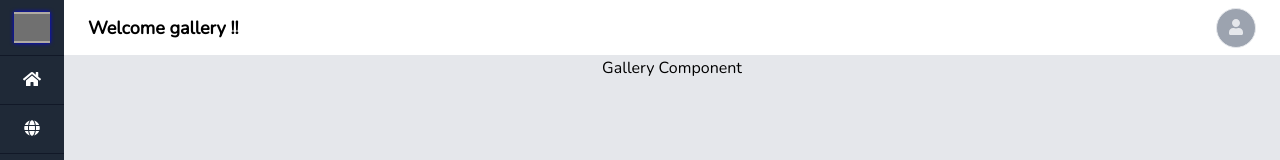
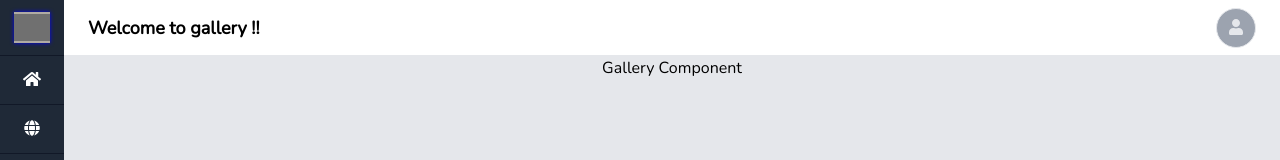
Before and after one commit to webobite/tour-gallery-display, a React (Create React App) app: page /dashboard/gallery in a window 1280 px wide. Shown: the top 160 px of the page. Built offline with nearby package versions, Linux system fonts and the light colour scheme; grey boxes are pictures that could not be loaded.

Commit message:
Work around for the Route in React component

```diff
--- a/src/components/Dashboard/index.tsx
+++ b/src/components/Dashboard/index.tsx
@@ -47,11 +47,11 @@ import GalleryComponent from '../GalleryComponent/GalleryComponent'
 
 // Pass username in Dashboard through props
 function Dashboard(
-    { match: { params: { username } } }: any
+    { match: { params: { page } } }: any
     ) {
         const routes = [
     {
-        path: '/dashboard/',
+        path: '/dashboard/home',
         exact: true,
         sidebar: () => <div>home!</div>,
         main: HomeDashboard
@@ -81,9 +81,9 @@ function Dashboard(
     return (
         <div>
             <section className="h-screen w-screen bg-gray-200 flex flex-col-reverse sm:flex-row min-h-0 min-w-0 overflow-hidden">
-                <NavigationBar username={username} />
+                <NavigationBar page={page} />
                 <main className="sm:h-full flex-1 flex flex-col min-h-0 min-w-0 overflow-auto">
-                    <HeaderBar username={username} />
+                    <HeaderBar page={page} />
                     <div>
                         {routes.map((route) => (
                             <Route
--- a/src/components/HeaderBar/HeaderBar.tsx
+++ b/src/components/HeaderBar/HeaderBar.tsx
@@ -2,12 +2,12 @@ import React from 'react'
 import { IHeaderBar } from './IHeaderBar'
 
 const HeaderBar = (props : IHeaderBar) => {
-    const {username} = props;
+    const {page} = props;
     return (
         <div>
             <nav className="border-b bg-white px-6 py-2 flex items-center min-w-0 h-14">
                 <h1 className="font-semibold text-lg">
-                    Welcome {username} !!
+                    Welcome to {page} !!
                 </h1>
                 <span className="flex-1"></span>
                 {/* <span className="mr-2">
--- a/src/components/HeaderBar/IHeaderBar.tsx
+++ b/src/components/HeaderBar/IHeaderBar.tsx
@@ -1,3 +1,3 @@
 export interface IHeaderBar {
-    username: string,
+    page: string,
 }
--- a/src/components/Login/index.tsx
+++ b/src/components/Login/index.tsx
@@ -42,7 +42,13 @@ function Login() {
 
                         <hr className="my-6 border-gray-300 w-full" />
 
-                        <button type="button" className="w-full block bg-white hover:bg-gray-100 focus:bg-gray-100 text-gray-900 font-semibold rounded-lg px-4 py-3 border border-gray-300">
+                        <button type="button" className="w-full block bg-white hover:bg-gray-100 focus:bg-gray-100 text-gray-900 font-semibold rounded-lg px-4 py-3 border border-gray-300" onClick={()=> {
+                            // TODO: ADD LOGIN HANDLER
+                            // TODO: INTEGRATE THE API
+                            // TODO: After SUccessfull Login redirect to the JSON
+                            // TODO: After unsuccessfull login display a error snack bar at the top right.
+                            console.log("LOGIN BUTTON IS PRESSED");
+                        }}>
                             <div className="flex items-center justify-center">
                                 <svg xmlns="http://www.w3.org/2000/svg" xmlnsXlink="http://www.w3.org/1999/xlink" className="w-6 h-6" viewBox="0 0 48 48"><defs><path id="a" d="M44.5 20H24v8.5h11.8C34.7 33.9 30.1 37 24 37c-7.2 0-13-5.8-13-13s5.8-13 13-13c3.1 0 5.9 1.1 8.1 2.9l6.4-6.4C34.6 4.1 29.6 2 24 2 11.8 2 2 11.8 2 24s9.8 22 22 22c11 0 21-8 21-22 0-1.3-.2-2.7-.5-4z" /></defs><clipPath id="b"><use xlinkHref="#a" overflow="visible" /></clipPath><path clip-path="url(#b)" fill="#FBBC05" d="M0 37V11l17 13z" /><path clip-path="url(#b)" fill="#EA4335" d="M0 11l17 13 7-6.1L48 14V0H0z" /><path clip-path="url(#b)" fill="#34A853" d="M0 37l30-23 7.9 1L48 0v48H0z" /><path clip-path="url(#b)" fill="#4285F4" d="M48 48L17 24l-4-3 35-10z" /></svg>
                                 <span className="ml-4">
--- a/src/components/NavigationBar/INavigationBar.tsx
+++ b/src/components/NavigationBar/INavigationBar.tsx
@@ -1,3 +1,3 @@
 export interface INavigationBar {
-    username: string,
+    page: string,
 }
--- a/src/components/NavigationBar/NavigationBar.tsx
+++ b/src/components/NavigationBar/NavigationBar.tsx
@@ -5,10 +5,10 @@ import { INavigationBar } from './INavigationBar'
 // Pass username in through props
 function NavigationBar(props: INavigationBar) {
     const {
-        username
+        page
     } = props;
 
-    const HOME_PATH = `/dashboard/${username}`;
+    const HOME_PATH = `/dashboard/home`;
     const TRAVEL_PLAN_PATH = `/dashboard/travelplan/`;
     const GALLERY_PATH =  `/dashboard/gallery/`;
     const SOCIAL_CONNECT_PATH =  `/dashboard/socialconnect/`;
--- a/src/components/RouteComponent/RouteComponent.tsx
+++ b/src/components/RouteComponent/RouteComponent.tsx
@@ -45,7 +45,7 @@ const RouteComponent = () => {
         <div>
             <Route path="/" exact component={Login} />
             <Route path="/register" exact component={Register} />
-            <Route path="/dashboard/:username" exact component={Dashboard} />
+            <Route path="/dashboard/:page" exact component={Dashboard} />
         </div>
     )
 }
--- a/tsconfig.json
+++ b/tsconfig.json
@@ -18,7 +18,7 @@
     "resolveJsonModule": true,
     "isolatedModules": true,
     "noEmit": true,
-    "jsx": "react"
+    "jsx": "react-jsx"
   },
   "include": [
     "src"
```
